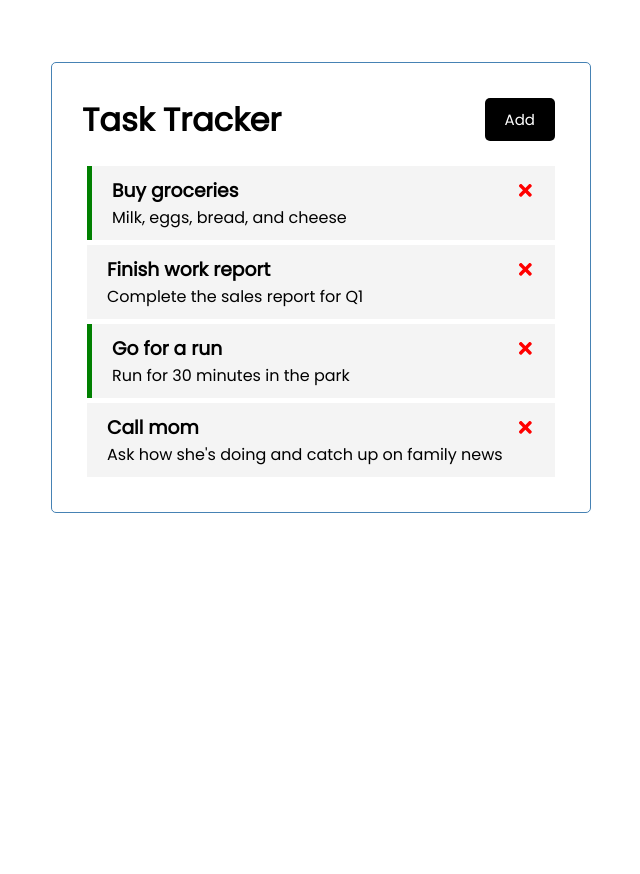
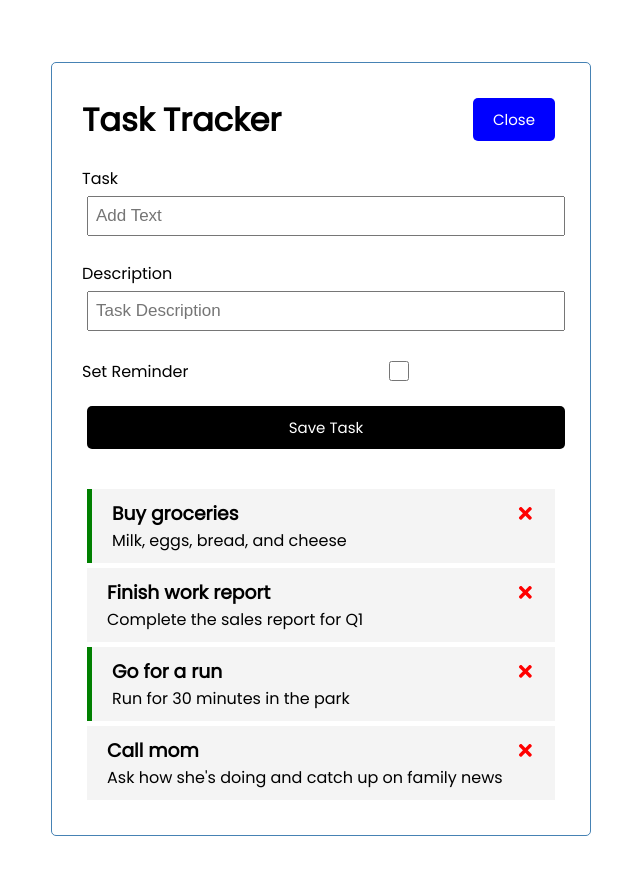
Before and after one commit to MAhmad787/Vite-React, a React (Vite) app: page / in a window 1280 px wide. Both pictures are taken after a click on the button "Add". Shown: the top 874 px of the page, without its empty margins (319-959 px from the left). Before the commit the page ends 800 px from the top, so only its background shows below. Built offline with nearby package versions, Linux system fonts and the light colour scheme.

Commit message:
Add new task form

```diff
--- a/src/App.jsx
+++ b/src/App.jsx
@@ -1,35 +1,44 @@
 import { useState } from 'react';
 import Header from './components/Header';
+import AddTask from './components/AddTask';
 import Tasks from './components/Tasks';
 import './App.css';
 
 function App() {
+  const [showForm, setShowForm] = useState(false);
   const [tasks, setTask] = useState([
     {
       id: 1,
-      name: 'Buy groceries',
+      text: 'Buy groceries',
       description: 'Milk, eggs, bread, and cheese',
       reminder: true,
     },
     {
       id: 2,
-      name: 'Finish work report',
+      text: 'Finish work report',
       description: 'Complete the sales report for Q1',
       reminder: false,
     },
     {
       id: 3,
-      name: 'Go for a run',
+      text: 'Go for a run',
       description: 'Run for 30 minutes in the park',
       reminder: true,
     },
     {
       id: 4,
-      name: 'Call mom',
+      text: 'Call mom',
       description: "Ask how she's doing and catch up on family news",
       reminder: false,
     },
   ]);
+  // Add Task
+  const addTask = (task) => {
+    const id = Math.floor(Math.random() * 10000);
+    const newTask = { id, ...task };
+    setTask([...tasks, newTask]);
+  };
+
   // Delete task from the UI
   const deleteTask = (id) => {
     setTask(tasks.filter((task) => task.id !== id));
@@ -49,7 +58,12 @@ function App() {
   };
   return (
     <div className="container">
-      <Header title="Task Tracker" />
+      <Header
+        title="Task Tracker"
+        onAdd={() => setShowForm(!showForm)}
+        showAddText={showForm}
+      />
+      {showForm && <AddTask onAdd={addTask} />}
       {tasks.length !== 0 ? (
         <Tasks tasks={tasks} onDelete={deleteTask} onToggle={reminder} />
       ) : (
--- /dev/null
+++ b/src/components/AddTask.jsx
@@ -0,0 +1,53 @@
+import { useState } from 'react';
+
+const AddTask = ({ onAdd }) => {
+  const [text, setText] = useState('');
+  const [description, setDescription] = useState('');
+  const [reminder, setReminder] = useState(false);
+
+  const onSubmit = (e) => {
+    e.preventDefault();
+    if (!text || !description) {
+      alert('Please Enter all Feilds!');
+    } else {
+      onAdd({ text, description, reminder });
+      setText('');
+      setDescription('');
+      setReminder(false);
+    }
+  };
+  return (
+    <form className="add-form" onSubmit={onSubmit}>
+      <div className="form-control">
+        <label>Task</label>
+        <input
+          type="text"
+          placeholder="Add Text"
+          value={text}
+          onChange={(e) => setText(e.target.value)}
+        />
+      </div>
+      <div className="form-control">
+        <label>Description</label>
+        <input
+          type="text"
+          placeholder="Task Description"
+          value={description}
+          onChange={(e) => setDescription(e.target.value)}
+        />
+      </div>
+      <div className="form-control form-control-check">
+        <label>Set Reminder</label>
+        <input
+          type="checkbox"
+          value={reminder}
+          checked={reminder}
+          onChange={(e) => setReminder(e.currentTarget.checked)}
+        />
+      </div>
+      <input type="submit" value="Save Task" className="btn btn-block" />
+    </form>
+  );
+};
+
+export default AddTask;
--- a/src/components/Button.jsx
+++ b/src/components/Button.jsx
@@ -1,8 +1,12 @@
 import PropTypes from 'prop-types';
 
-const Button = ({ text, onClick }) => {
+const Button = ({ text, onClick, color }) => {
   return (
-    <button onClick={onClick} className="btn">
+    <button
+      onClick={onClick}
+      className="btn"
+      style={{ backgroundColor: color }}
+    >
       {text}
     </button>
   );
--- a/src/components/Header.jsx
+++ b/src/components/Header.jsx
@@ -1,14 +1,15 @@
 import PropTypes from 'prop-types';
 import Button from './Button';
 
-const Header = ({ title }) => {
-  const onClick = () => {
-    alert('You Clicked a Button');
-  };
+const Header = ({ title, onAdd, showAddText }) => {
   return (
     <header className="header">
       <h1>{title}</h1>
-      <Button text="Add" onClick={onClick} />
+      <Button
+        color={showAddText ? 'blue' : 'green'}
+        text={showAddText ? 'Close' : 'Add'}
+        onClick={onAdd}
+      />
     </header>
   );
 };
@@ -22,10 +23,4 @@ Header.propTypes = {
   title: PropTypes.string.isRequired,
 };
 
-// CSS Styles
-// const headingStyles = {
-//   color: 'white',
-//   backgroundColor: 'red',
-//   borderRadius: '10px',
-// };
 export default Header;
--- a/src/components/Task.jsx
+++ b/src/components/Task.jsx
@@ -7,7 +7,7 @@ const Task = ({ task, onDelete, onToggle }) => {
       onDoubleClick={() => onToggle(task.id)}
     >
       <h3>
-        {task.name}
+        {task.text}
         <FaTimes color="red" onClick={() => onDelete(task.id)} />
       </h3>
       <p>{task.description}</p>
```
